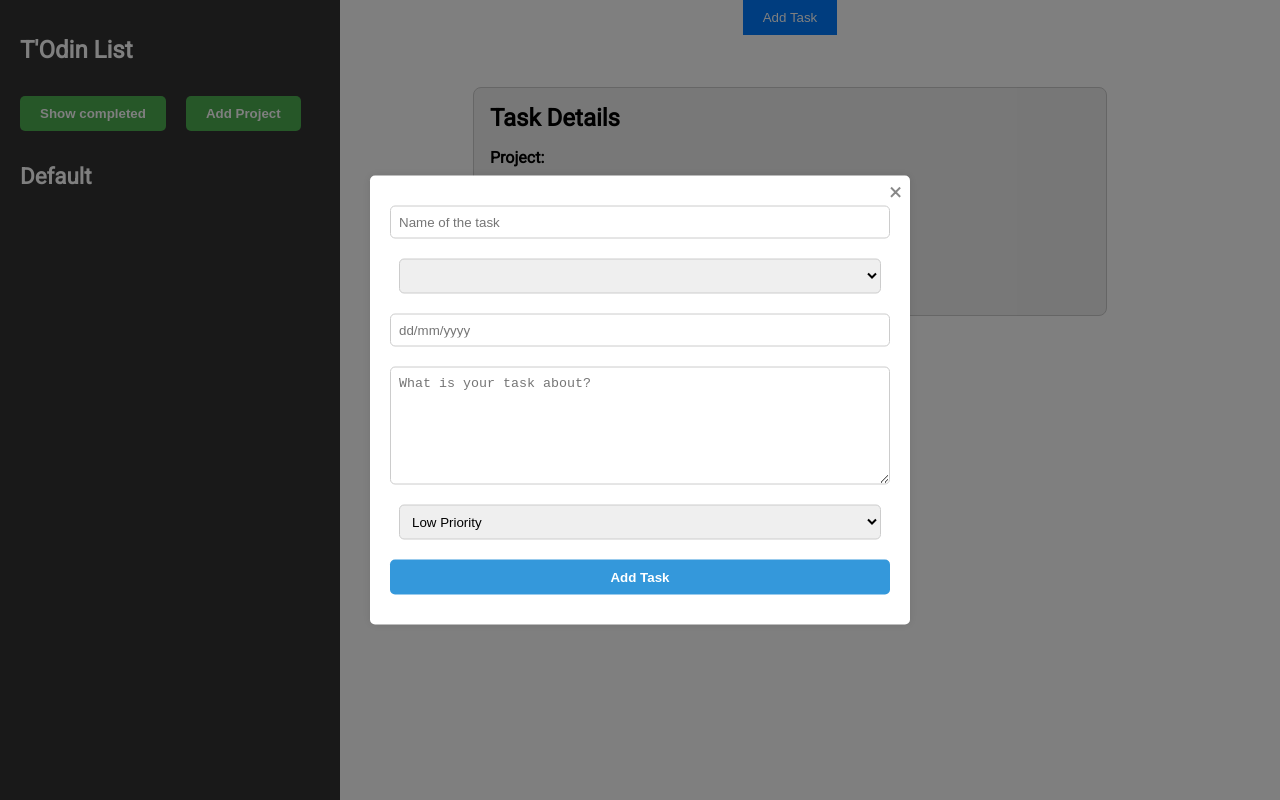
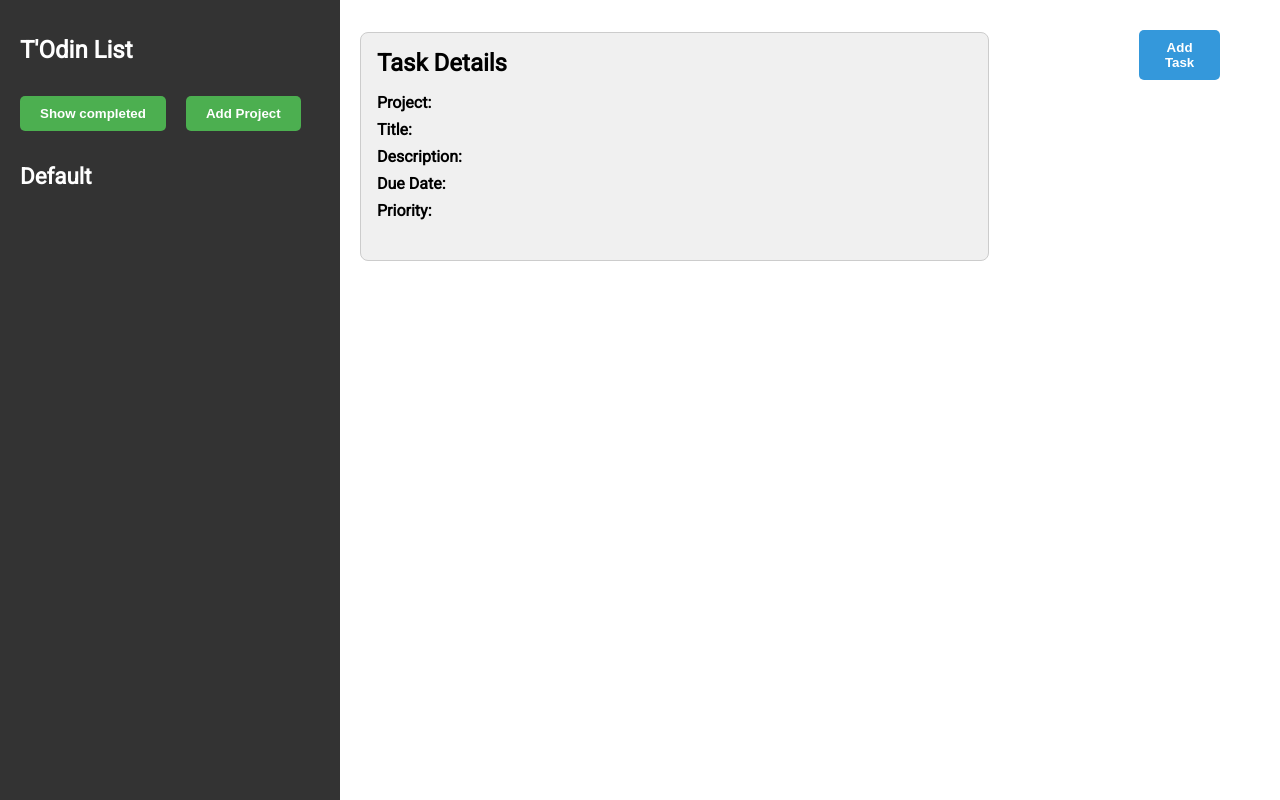
Before and after one commit to Toitw/to_do_app, a website built with webpack: page src/index.html in a window 1280 px wide. Built offline with nearby package versions, Linux system fonts and the light colour scheme.

Commit message:
Styled add task button a bit

```diff
--- a/src/index.html
+++ b/src/index.html
@@ -33,7 +33,6 @@
             </div>
         </div>
         <div class="main">
-            <button class="add-task-button">Add Task</button>
             <div class="task-details">
                 <h2>Task Details</h2>
                 <div class="task-details-content">
@@ -65,6 +64,7 @@
                   </div>
                 </div>
             </div>
+            <button class="add-task-button">Add Task</button>
         </div>
     </div>
     <div class="task-modal">
--- a/src/style.css
+++ b/src/style.css
@@ -104,25 +104,35 @@ body, ul {
   border-radius: 5px;
 }
 
-/* Style for the main section */
+/* Updated styles for the main section */
 .main {
   flex: 1;
   padding: 20px;
   display: flex;
-    flex-direction: column;
-    align-items: center;
+  flex-direction: row;
+  align-items: flex-start; /* Align to the top */
+  justify-content: flex-end; /* Align to the right */
   margin-left: 300px; /* Add margin to the main section */
   padding-top: 0; /* Remove top padding */
 }
 
 .add-task-button {
-    background-color: #007bff;
+  width: auto;
+  background-color: #3498db; /* Adjusted color for a more stylish appearance */
   color: #fff;
   border: none;
-    padding: 10px 20px;
+  font-weight: bold;
+  padding: 10px 20px; /* Increased button size */
   cursor: pointer;
-    margin-bottom: 20px;
+  margin: 30px 0 20px 150px;
+  border-radius: 5px; /* Increased border radius for a rounded look */
+  transition: transform 0.3s; /* Added animation for a hover effect */
 }
+
+.add-task-button:hover {
+  transform: scale(1.1); /* Enlarge button on hover */
+}
+
 
 /* Style for task details section */
 .task-details {
@@ -196,7 +206,6 @@ body, ul {
   width: 100%;
   height: 100%;
   background-color: rgba(0, 0, 0, 0.5);
-  display: flex;
   justify-content: center;
   align-items: center;
   z-index: 999; /* Ensures the modal is on top of other elements */
```
Lines whose indentation alone changed are shown as unchanged.
